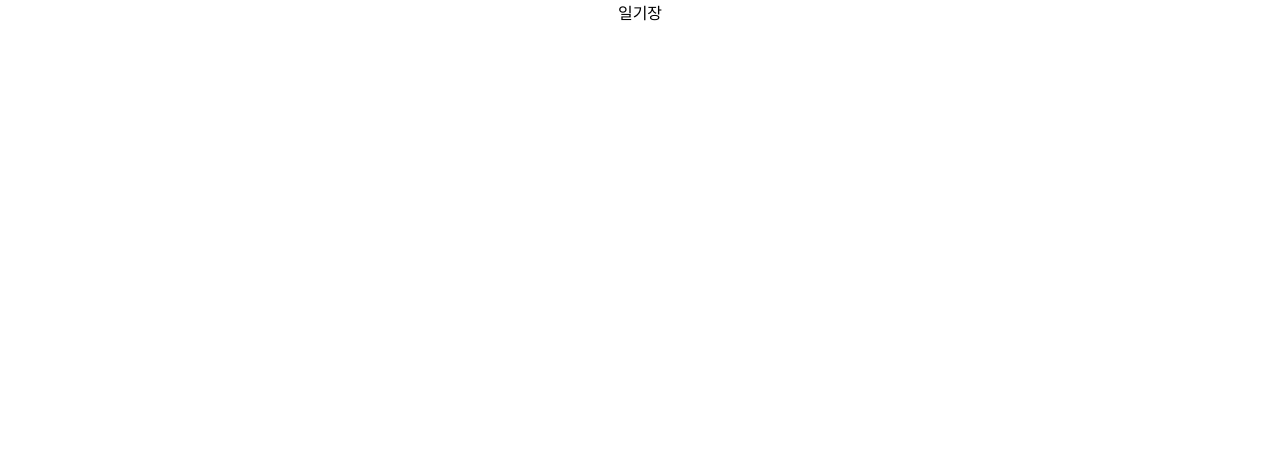
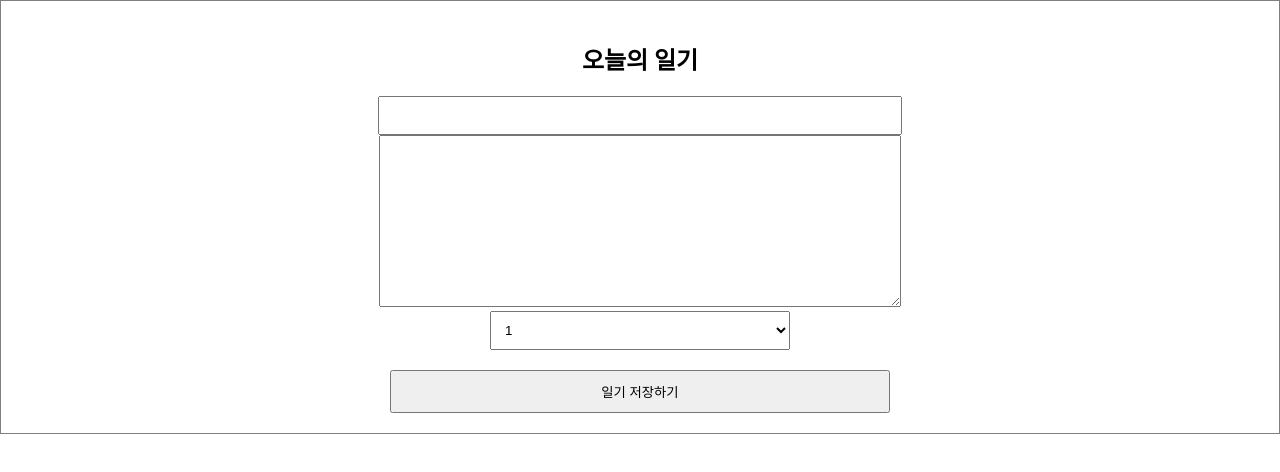
Before and after one commit to jjy321501/react-study, a React (Create React App) app in the folder simple-diary/: page / in a window 1280 px wide. Shown: the top 472 px of the page. Built offline with nearby package versions, Linux system fonts and the light colour scheme.

Commit message:
simple-diary input( 입력 )

```diff
--- a/simple-diary/src/App.css
+++ b/simple-diary/src/App.css
@@ -1,38 +1,24 @@
-.App {
+.DiaryEditor {
+  border: 1px solid gray;
   text-align: center;
+  padding: 20px;
 }
-
-.App-logo {
-  height: 40vmin;
-  pointer-events: none;
+.DiaryEditor input,
+textarea {
+  margin: bottom 20px;
+  width: 500px;
+  padding: 10px;
 }
-
-@media (prefers-reduced-motion: no-preference) {
-  .App-logo {
-    animation: App-logo-spin infinite 20s linear;
-  }
+.DiaryEditor textarea {
+  height: 150px;
 }
-
-.App-header {
-  background-color: #282c34;
-  min-height: 100vh;
-  display: flex;
-  flex-direction: column;
-  align-items: center;
-  justify-content: center;
-  font-size: calc(10px + 2vmin);
-  color: white;
+.DiaryEditor select {
+  width: 300px;
+  padding: 10px;
+  margin-bottom: 20px;
 }
-
-.App-link {
-  color: #61dafb;
+.DiaryEditor button {
+  width: 500px;
+  padding: 10px;
+  cursor: pointer;
 }
-
-@keyframes App-logo-spin {
-  from {
-    transform: rotate(0deg);
-  }
-  to {
-    transform: rotate(360deg);
-  }
-}
--- a/simple-diary/src/App.js
+++ b/simple-diary/src/App.js
@@ -1,7 +1,12 @@
 import "./App.css";
+import DiaryEditor from "./DiaryEditor";
 
 function App() {
-  return <div className="App">일기장</div>;
+  return (
+    <div className="App">
+      <DiaryEditor />
+    </div>
+  );
 }
 
 export default App;
--- /dev/null
+++ b/simple-diary/src/DiaryEditor.js
@@ -0,0 +1,62 @@
+import { useState } from "react";
+
+const DiaryEditor = () => {
+  const [state, setState] = useState({
+    author: "",
+    content: "",
+    emotion: 1,
+  });
+
+  const handleChangeState = (e) => {
+    console.log(e.target.name);
+    console.log(e.target.value);
+
+    setState({
+      ...state,
+      [e.target.name]: e.target.value,
+    });
+  };
+
+  const handleSubmit = () => {
+    console.log("저장");
+    alert("완료!");
+  };
+
+  return (
+    <div className="DiaryEditor">
+      <h2>오늘의 일기</h2>
+      <div>
+        <input
+          name="author"
+          value={state.author}
+          onChange={handleChangeState}
+        />
+      </div>
+      <div>
+        <textarea
+          name="content"
+          value={state.content}
+          onChange={handleChangeState}
+        />
+      </div>
+      <div>
+        <select
+          name="emotion"
+          value={state.emotion}
+          onChange={handleChangeState}
+        >
+          <option value={1}>1</option>
+          <option value={2}>2</option>
+          <option value={3}>3</option>
+          <option value={4}>4</option>
+          <option value={5}>5</option>
+        </select>
+      </div>
+      <div>
+        <button onClick={handleSubmit}>일기 저장하기</button>
+      </div>
+    </div>
+  );
+};
+
+export default DiaryEditor;
```
